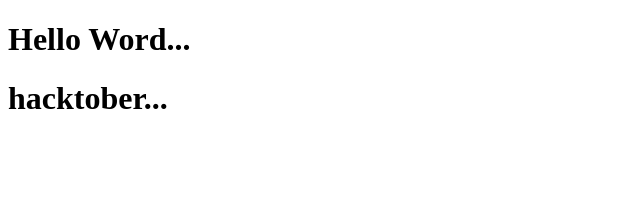
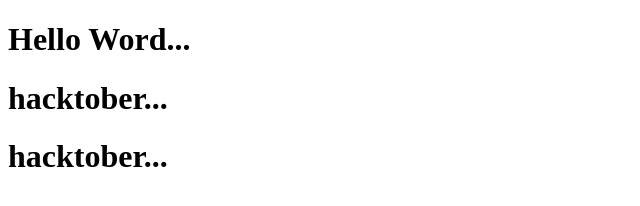
Before and after one commit to apipapriyanto/Belajar-Git-Skamuhi, a plain HTML site: page index.html in a window 1280 px wide. Shown: the whole page, without its empty margins (0-640 px from the left). Drawn offline with Linux system fonts and the light colour scheme.

Commit message:
Update File Index

```diff
--- a/index.html
+++ b/index.html
@@ -9,5 +9,6 @@
 <body>
     <h1>Hello Word...</h1>
     <h1>hacktober...</h1>
+    <h1>hacktober...</h1>
 </body>
 </html>
```
